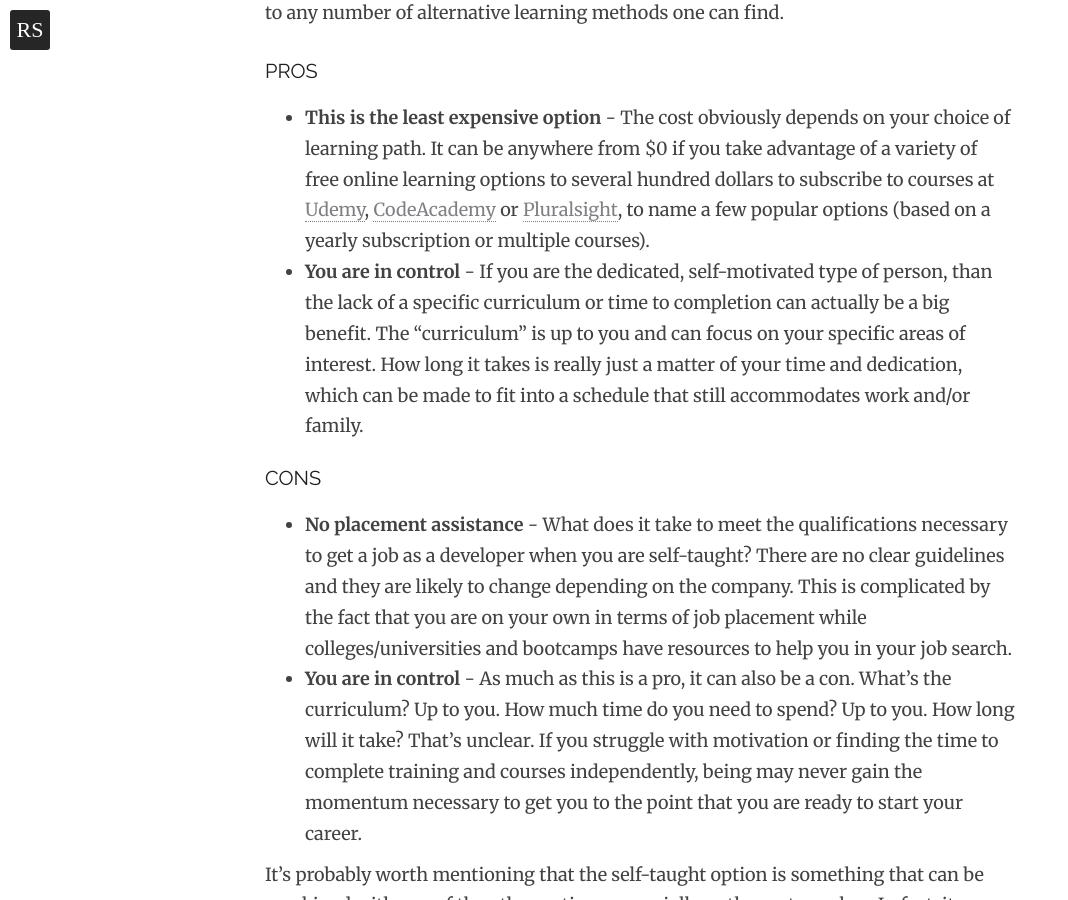
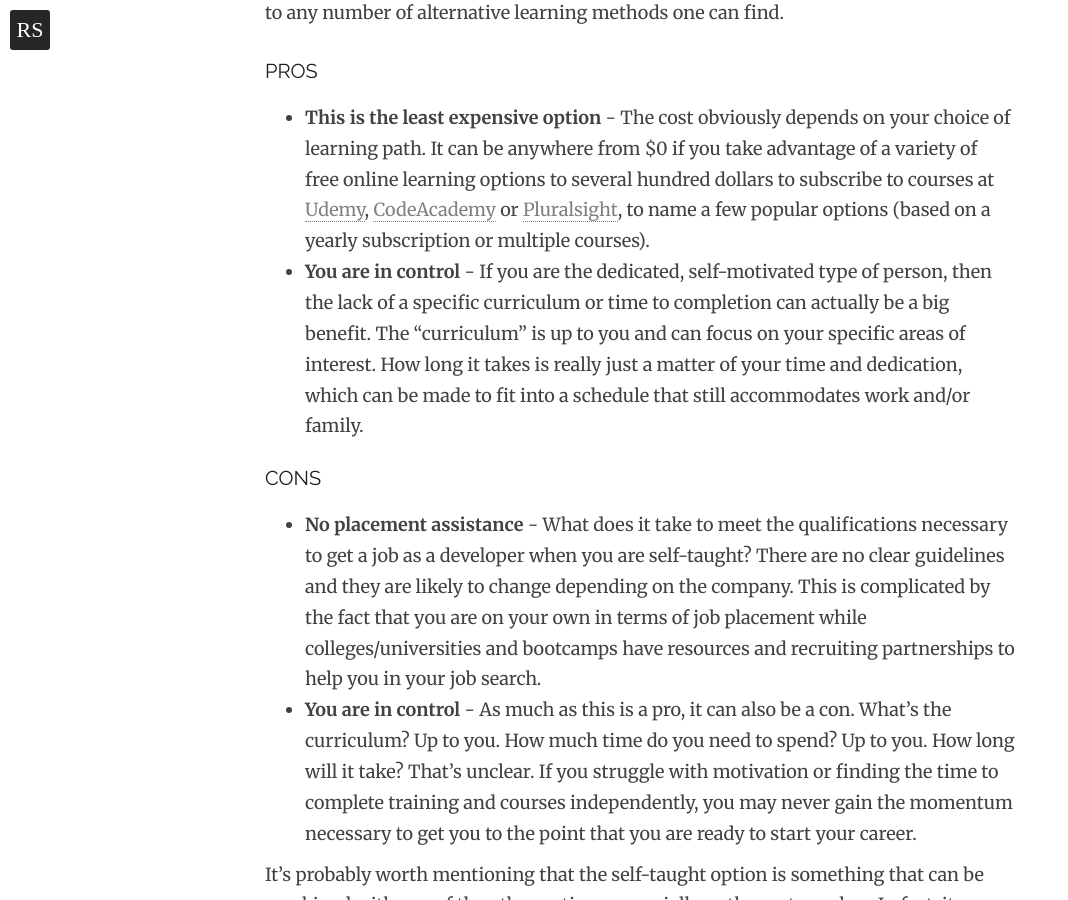
Before and after one commit to remotesynth/remotesynth.github.io, a Jekyll site: the page built from _posts/2020-04-18-becoming-a-developer.md, in a window 1280 px wide and 900 px high, scrolled down 3913 px. Shown: the whole window, without its empty margins (0-1068 px from the left). Built offline with Jekyll 4.4.1, drawn with Linux system fonts in a browser that asks for light colours; comment, search, counter and statistics services are not loaded; some of the changed text lies outside the part shown.

Commit message:
minor fixes

```diff
--- a/_posts/2020-04-18-becoming-a-developer.md
+++ b/_posts/2020-04-18-becoming-a-developer.md
@@ -56,12 +56,12 @@ Self-taught is a broad category since it covers everything from online classes t
 ### Pros
 
 * **This is the least expensive option** - The cost obviously depends on your choice of learning path. It can be anywhere from $0 if you take advantage of a variety of free online learning options to several hundred dollars to subscribe to courses at [Udemy](https://www.udemy.com/), [CodeAcademy](https://www.codecademy.com) or [Pluralsight](https://www.pluralsight.com), to name a few popular options (based on a yearly subscription or multiple courses).
-* **You are in control** - If you are the dedicated, self-motivated type of person, than the lack of a specific curriculum or time to completion can actually be a big benefit. The "curriculum" is up to you and can focus on your specific areas of interest. How long it takes is really just a matter of your time and dedication, which can be made to fit into a schedule that still accommodates work and/or family.
+* **You are in control** - If you are the dedicated, self-motivated type of person, then the lack of a specific curriculum or time to completion can actually be a big benefit. The "curriculum" is up to you and can focus on your specific areas of interest. How long it takes is really just a matter of your time and dedication, which can be made to fit into a schedule that still accommodates work and/or family.
 
 ### Cons
 
-* **No placement assistance** - What does it take to meet the qualifications necessary to get a job as a developer when you are self-taught? There are no clear guidelines and they are likely to change depending on the company. This is complicated by the fact that you are on your own in terms of job placement while colleges/universities and bootcamps have resources to help you in your job search.
-* **You are in control** - As much as this is a pro, it can also be a con. What's the curriculum? Up to you. How much time do you need to spend? Up to you. How long will it take? That's unclear. If you struggle with motivation or finding the time to complete training and courses independently, being may never gain the momentum necessary to get you to the point that you are ready to start your career.
+* **No placement assistance** - What does it take to meet the qualifications necessary to get a job as a developer when you are self-taught? There are no clear guidelines and they are likely to change depending on the company. This is complicated by the fact that you are on your own in terms of job placement while colleges/universities and bootcamps have resources and recruiting partnerships to help you in your job search.
+* **You are in control** - As much as this is a pro, it can also be a con. What's the curriculum? Up to you. How much time do you need to spend? Up to you. How long will it take? That's unclear. If you struggle with motivation or finding the time to complete training and courses independently, you may never gain the momentum necessary to get you to the point that you are ready to start your career.
 
 It's probably worth mentioning that the self-taught option is something that can be combined with any of the other options, especially as the costs are low. In fact, it should become part of any developers continuing education throughout there career, regardless of how many years you spend in development.
 
```
Also changed, not shown: other parts of _posts/2020-04-18-becoming-a-developer.md (+1 -1 lines).
